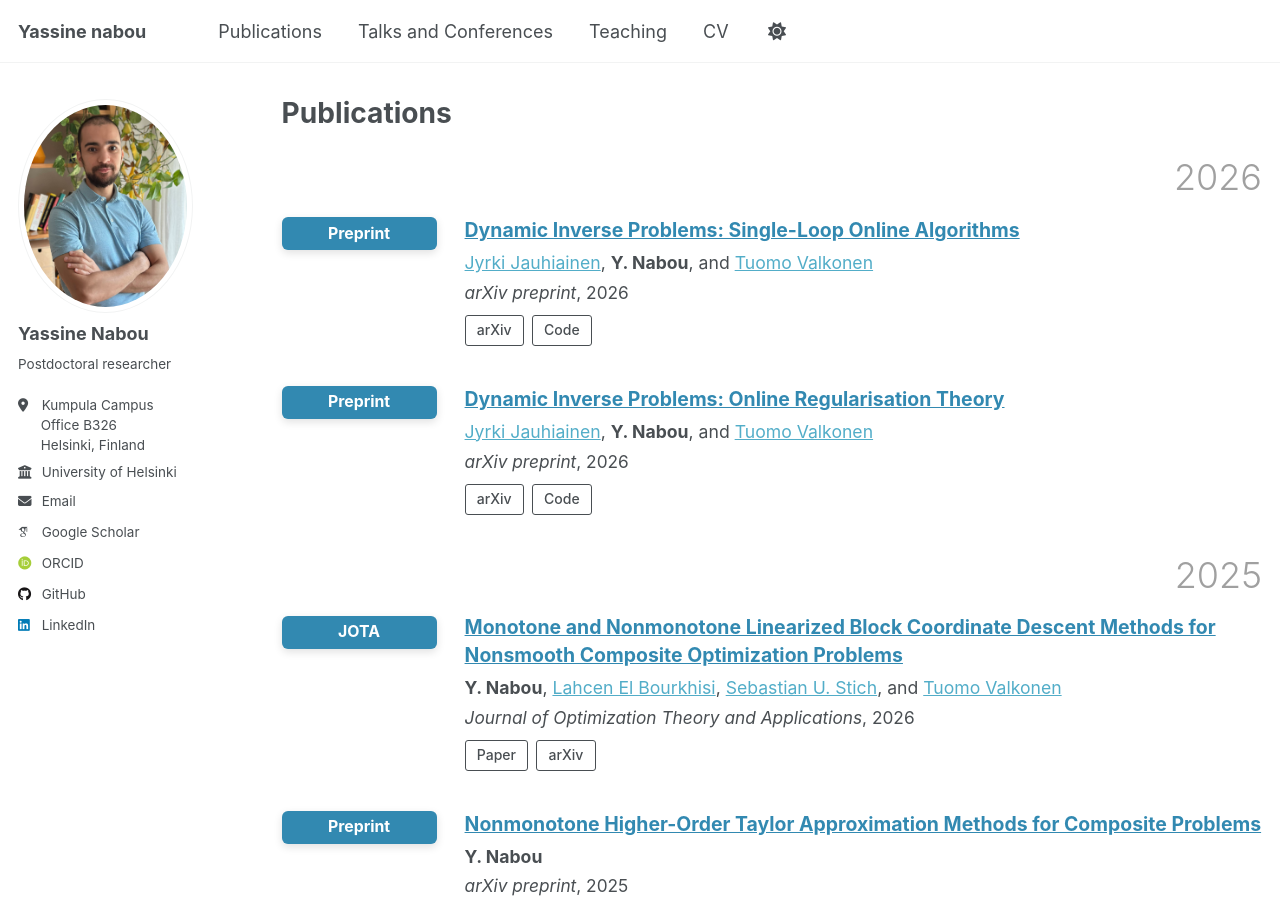
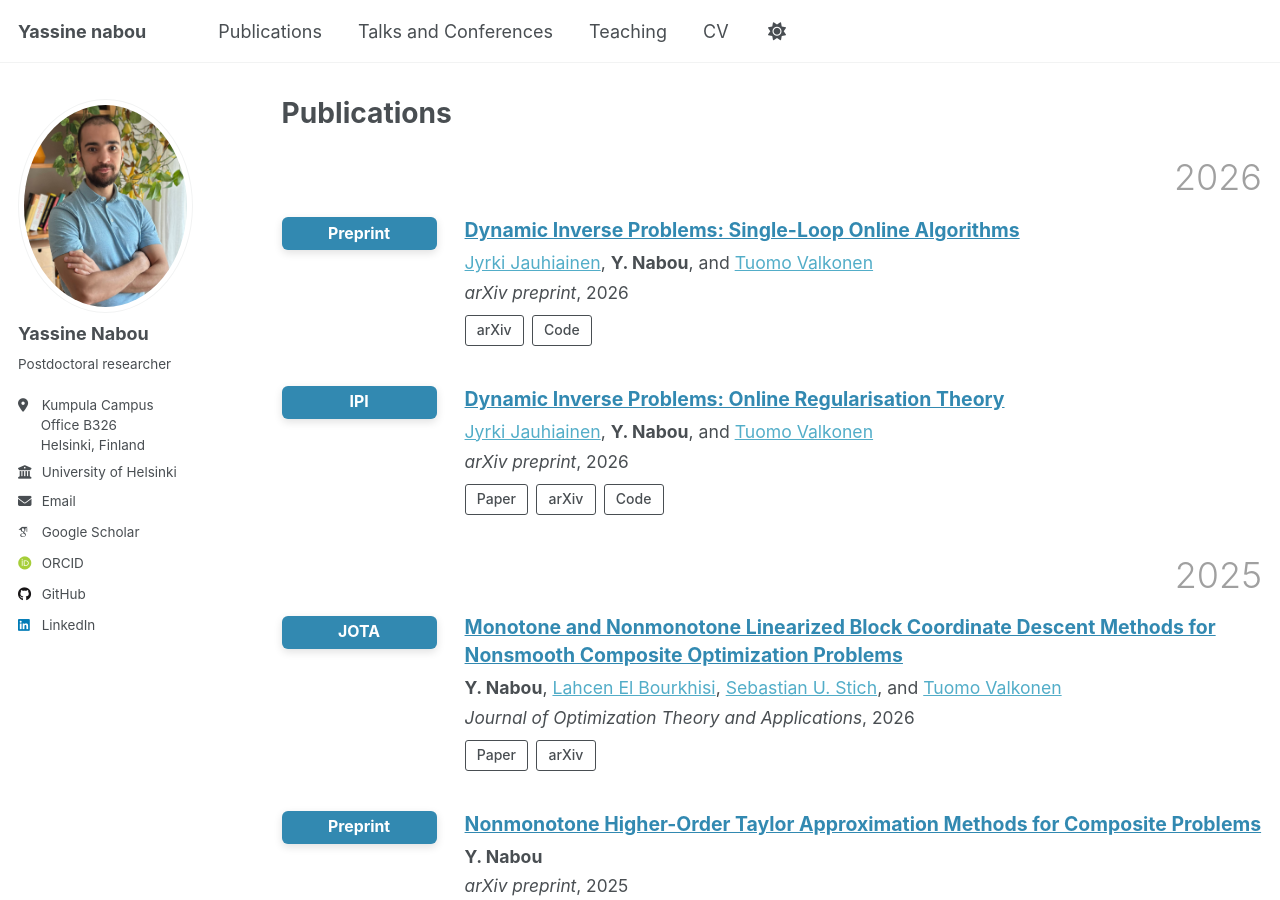
Before and after one commit to Yassine-Nabou/Yassine-Nabou.github.io, a Jekyll site: the page built from _pages/publications.html, in a window 1280 px wide and 900 px high. Built offline with Jekyll 4.4.1, drawn with Linux system fonts in a browser that asks for light colours; some web fonts are replaced; a script that is not in the unit is left out.

Commit message:
Change publication venue to IPI and add links
Updated publication venue and added links for the paper.

```diff
--- a/_pages/publications.html
+++ b/_pages/publications.html
@@ -167,7 +167,7 @@ author_profile: true
 
   <div class="publication">
     <div>
-      <span class="publication-venue">Preprint</span>
+      <span class="publication-venue">IPI</span>
     </div>
     <div>
       <a class="publication-title" href="https://arxiv.org/abs/2605.26022">
@@ -182,6 +182,7 @@ author_profile: true
         <em>arXiv preprint</em>, 2026
       </div>
       <div class="publication-links">
+        <a href="https://www.aimsciences.org//article/doi/10.3934/ipi.2026077">Paper</a>
         <a href="https://arxiv.org/abs/2605.26022">arXiv</a>
         <a href="https://zenodo.org/records/19154746">Code</a>
       </div>
```
